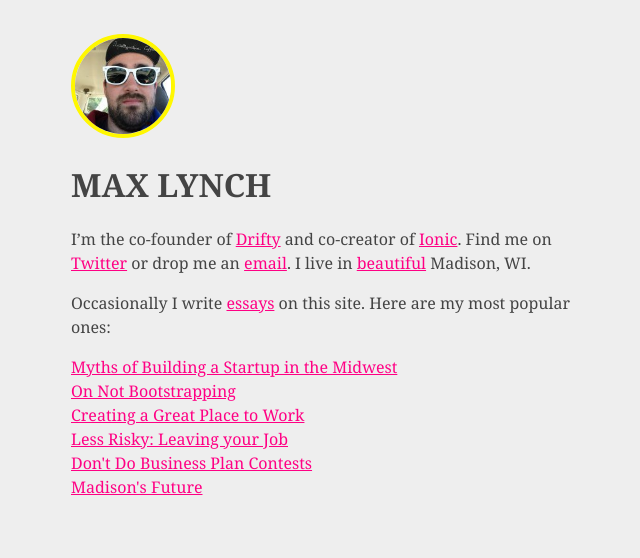
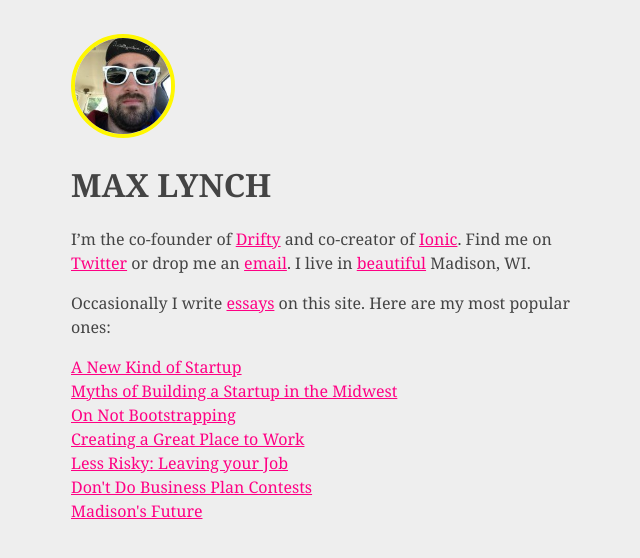
Before and after one commit to mlynch/mlynch.github.com, a Jekyll site: the page built from index.md, in a window 1280 px wide. Shown: the top 558 px of the page, without its empty margins (319-959 px from the left). Built offline with Jekyll 4.4.1, drawn with Linux system fonts in a browser that asks for light colours; Markdown is read by kramdown in place of the engine named in the settings; comment, search, counter and statistics services are not loaded.

Commit message:
Update index.md

```diff
--- a/index.md
+++ b/index.md
@@ -13,6 +13,7 @@ I'm the co-founder of [Drifty](http://drifty.com/) and co-creator of [Ionic](htt
 Occasionally I write [essays](/blog) on this site. Here are my most popular ones:
 <nav id="most-popular">
   <ul>
+    <li><a href="/blog/new-kind-of-startup/">A New Kind of Startup</a></li>
     <li><a href="/blog/building-startup-midwest-madison">Myths of Building a Startup in the Midwest</a></li>
     <li><a href="/blog/bootstrapping">On Not Bootstrapping</a></li>
     <li><a href="/blog/hiring">Creating a Great Place to Work</a></li>
```
